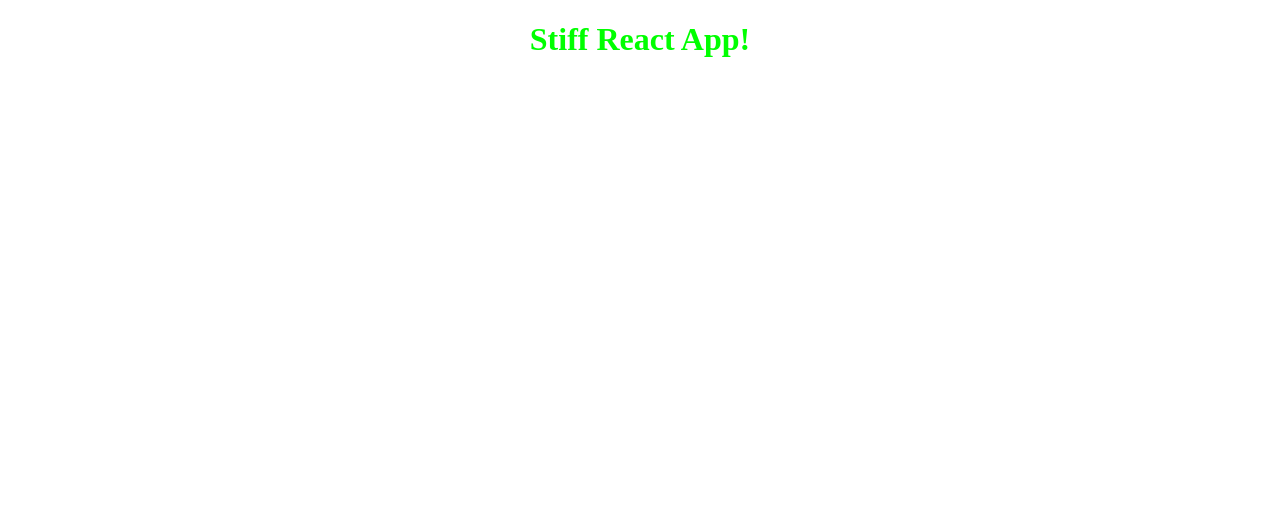
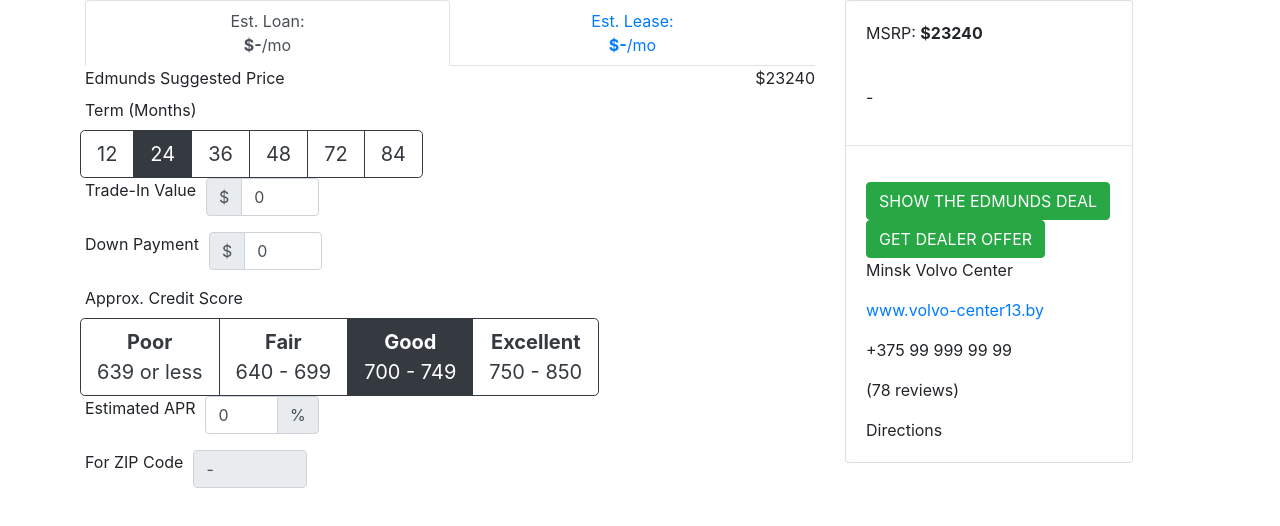
Before and after one commit to stiff-github/calculator, a React app: page / in a window 1280 px wide. Built offline with nearby package versions, Linux system fonts and the light colour scheme.

Commit message:
main code

```diff
--- a/package.json
+++ b/package.json
@@ -23,7 +23,10 @@
     "webpack-dev-server": "^3.10.3"
   },
   "dependencies": {
+    "axios": "^0.19.2",
+    "bootstrap": "^4.4.1",
     "react": "^16.12.0",
+    "react-bootstrap": "^1.0.0-beta.16",
     "react-dom": "^16.12.0"
   }
 }
--- a/src/components/App.js
+++ b/src/components/App.js
@@ -1,15 +1,31 @@
-import React, { Component } from "react";
+import React, { Suspense, useState } from "react";
+import { Container, Row, Col } from 'react-bootstrap';
+import '../styles/App.css';
+import TabsWithLoanLease from './TabsWithLoanLease/TabsWithLoanLease';
+import CardCars from './CardCars/CardCars';
 
-import '../styles/App.css';
+function App(props) {
+  const priceMSRP="23240";
+  const valLoan="555";
+  const dealerName="Minsk Volvo Center"
+  const dealerUrl="www.volvo-center13.by"
+  const dealerPhone="+375 99 999 99 99"
+  const dealerReviews="78"
+  const [value, setValue] = useState('-');
+  const handleChangeTab = val => {
+    setValue(val);
+  }
 
-class App extends Component {
-    render() {
-        return (
-            <div>
-                <h1>Stiff React App!</h1>
-            </div>
-        );
-    }
-}
+    return (
+      <Suspense fallback="loading">
+        <Container>
+          <Row>
+            <Col sm={8}><TabsWithLoanLease priceMSRP={priceMSRP} handleChangeTab={handleChangeTab} /></Col>
+            <Col sm={4}><CardCars priceMSRP={priceMSRP} valLoan={value} dealerName={dealerName} dealerUrl={dealerUrl} dealerPhone={dealerPhone} dealerReviews={dealerReviews} /></Col>
+          </Row>
+        </Container>
+      </Suspense>
+    );
+  }
 
 export default App;
--- /dev/null
+++ b/src/components/CardCars/CardCars.js
@@ -0,0 +1,25 @@
+import React from 'react';
+import { Card, Button } from 'react-bootstrap';
+
+export default function CardCars(props) {
+  return (
+    <Card style={{ width: '18rem' }}>
+      <Card.Body>
+        <Card.Text>MSRP: <b>${props.priceMSRP}</b></Card.Text>
+      </Card.Body>
+      <Card.Body>
+        <Card.Text>{props.valLoan}</Card.Text>
+      </Card.Body>
+      <hr />
+      <Card.Body>
+        <Button variant="success">SHOW THE EDMUNDS DEAL</Button>
+        <Button variant="success">GET DEALER OFFER</Button>
+        <Card.Text>{props.dealerName}</Card.Text>
+        <Card.Text><Card.Link href="#">{props.dealerUrl}</Card.Link></Card.Text>
+        <Card.Text>{props.dealerPhone}</Card.Text>
+        <Card.Text>({props.dealerReviews} reviews)</Card.Text>
+        <Card.Text>Directions</Card.Text>
+      </Card.Body>
+    </Card>
+  );
+}
--- /dev/null
+++ b/src/components/TabsWithLoanLease/FormLease/FormLease.js
@@ -0,0 +1,113 @@
+import React, { useState, useEffect } from 'react';
+import { Form, Col, ToggleButtonGroup,  ToggleButton, InputGroup, FormControl} from 'react-bootstrap';
+
+export default function FormLease(props) {
+  let [value, setValue] = useState([36]);
+  let [value2, setValue2] = useState([1.05]);
+  let [value3, setValue3] = useState([12000]);
+  const handleChange = val => {
+    setValue(val);
+    runLoan();
+  };
+  const handleChange2 = val => {
+    setValue2(val);
+    runLoan();
+  };
+  const handleChangeMiles = val => {
+    setValue3(val);
+    runLoan();
+  };
+  const [tradeIn, setTradeIn] = useState("0");
+  const [dawnPayment, setDawnPayment] = useState("0");
+
+  function runLoan () {
+    let valLease=Math.round((props.priceMSRP-tradeIn-dawnPayment)*value3/10000/value*value2);
+    props.handleChangeLease(valLease);
+  };
+
+  return (
+    <>
+      <Form>
+        <Form.Row>
+          <Col xs="auto">
+            <Form.Label>Edmunds Suggested Price</Form.Label>
+          </Col>
+          <Col className="d-flex justify-content-end">
+            <Form.Label>${props.priceMSRP}</Form.Label>
+          </Col>
+        </Form.Row>
+        <Form.Row>
+          <Col xs="auto">
+            <Form.Label>Term (Months)</Form.Label>
+          </Col>
+        </Form.Row>
+        <Form.Row>
+          <ToggleButtonGroup name="options" value={value} onChange={handleChange} size="lg" onBlur={runLoan} >
+            <ToggleButton variant="outline-dark" value={24}>24</ToggleButton>
+            <ToggleButton variant="outline-dark" value={36}>36</ToggleButton>
+            <ToggleButton variant="outline-dark" value={48}>48</ToggleButton>
+          </ToggleButtonGroup>
+        </Form.Row>
+        <Form.Row>
+          <Col xs="auto">
+            <Form.Label>Annual Miles</Form.Label>
+          </Col>
+        </Form.Row>
+        <Form.Row>
+          <ToggleButtonGroup name="options" value={value3} onChange={handleChangeMiles} size="lg" onBlur={runLoan} >
+            <ToggleButton variant="outline-dark" value={10000}>10000</ToggleButton>
+            <ToggleButton variant="outline-dark" value={12000}>12000</ToggleButton>
+            <ToggleButton variant="outline-dark" value={15000}>15000</ToggleButton>
+          </ToggleButtonGroup>
+        </Form.Row>
+        <Form.Row>
+          <Col xs="auto">
+            <Form.Label>Trade-In Value</Form.Label>
+          </Col>
+          <Col xs="2" className="justify-content-end">
+            <InputGroup className="mb-3" >
+              <InputGroup.Prepend>
+                <InputGroup.Text>$</InputGroup.Text>
+              </InputGroup.Prepend>
+              <FormControl value={tradeIn} onChange={(event) => setTradeIn(event.target.value)} onBlur={runLoan} onKeyPress={event => {
+                if (event.key === 'Enter') {
+                  runLoan()
+                }
+              }} />
+            </InputGroup>
+          </Col>
+        </Form.Row>
+        <Form.Row>
+          <Col xs="auto">
+            <Form.Label>Down Payment</Form.Label>
+          </Col>
+          <Col xs="2" className="justify-content-end">
+            <InputGroup className="mb-3" >
+              <InputGroup.Prepend>
+                <InputGroup.Text>$</InputGroup.Text>
+              </InputGroup.Prepend>
+              <FormControl value={dawnPayment} onChange={(event) => setDawnPayment(event.target.value)} onBlur={runLoan} onKeyPress={event => {
+                if (event.key === 'Enter') {
+                  runLoan()
+                }
+              }} />
+            </InputGroup>
+          </Col>
+        </Form.Row>
+        <Form.Row>
+          <Col xs="auto">
+            <Form.Label>Approx. Credit Score</Form.Label>
+          </Col>
+        </Form.Row>
+        <Form.Row>
+          <ToggleButtonGroup name="options2" value={value2} onChange={handleChange2} size="lg" onBlur={runLoan} >
+            <ToggleButton variant="outline-dark" value={0.95}><b>Poor</b>      <br/>639 or less</ToggleButton>
+            <ToggleButton variant="outline-dark" value={1}><b>Fair</b>      <br/>640 - 699</ToggleButton>
+            <ToggleButton variant="outline-dark" value={1.05}><b>Good</b>      <br/>700 - 749</ToggleButton>
+            <ToggleButton variant="outline-dark" value={1.2}><b>Excellent</b> <br/>750 - 850</ToggleButton>
+          </ToggleButtonGroup>
+        </Form.Row>
+      </Form>
+    </>
+  );
+}
--- /dev/null
+++ b/src/components/TabsWithLoanLease/FormLoan/FormLoan.js
@@ -0,0 +1,134 @@
+import React, { useState, useEffect } from 'react';
+import { Form, Col, ToggleButtonGroup,  ToggleButton, InputGroup, FormControl} from 'react-bootstrap';
+
+export default function FormLoan(props) {
+  let [value, setValue] = useState([24]);
+  let [value2, setValue2] = useState([1.05]);
+  //const handleChange = val => setValue(val);
+  const handleChange = val => {
+    setValue(val);
+    runLoan();
+  };
+  const handleChange2 = val => {
+    setValue2(val);
+    runLoan();
+  };
+  const [tradeIn, setTradeIn] = useState("0");
+  const [dawnPayment, setDawnPayment] = useState("0");
+  const [apr, setApr] = useState("0");
+  const [zip, setZip] = useState("-");
+
+  function runLoan () {
+    /*console.log(props.priceMSRP);
+    console.log(tradeIn);
+    console.log(dawnPayment);
+    console.log(value);
+    console.log(apr);
+    console.log((100+Number(apr))/100);
+    console.log(value2);*/
+    let valLoan=Math.round((props.priceMSRP-tradeIn-dawnPayment)/value*((100+Number(apr))/100)*value2);
+    props.handleChangeLoan(valLoan);
+  };
+
+  return (
+    <>
+      <Form>
+        <Form.Row>
+          <Col xs="auto">
+            <Form.Label>Edmunds Suggested Price</Form.Label>
+          </Col>
+          <Col className="d-flex justify-content-end">
+            <Form.Label>${props.priceMSRP}</Form.Label>
+          </Col>
+        </Form.Row>
+        <Form.Row>
+          <Col xs="auto">
+            <Form.Label>Term (Months)</Form.Label>
+          </Col>
+        </Form.Row>
+        <Form.Row>
+          <ToggleButtonGroup name="options" value={value} onChange={handleChange} size="lg" onBlur={runLoan} >
+            <ToggleButton variant="outline-dark" value={12}>12</ToggleButton>
+            <ToggleButton variant="outline-dark" value={24}>24</ToggleButton>
+            <ToggleButton variant="outline-dark" value={36}>36</ToggleButton>
+            <ToggleButton variant="outline-dark" value={48}>48</ToggleButton>
+            <ToggleButton variant="outline-dark" value={72}>72</ToggleButton>
+            <ToggleButton variant="outline-dark" value={84}>84</ToggleButton>
+          </ToggleButtonGroup>
+        </Form.Row>
+        <Form.Row>
+          <Col xs="auto">
+            <Form.Label>Trade-In Value</Form.Label>
+          </Col>
+          <Col xs="2" className="justify-content-end">
+            <InputGroup className="mb-3" >
+              <InputGroup.Prepend>
+                <InputGroup.Text>$</InputGroup.Text>
+              </InputGroup.Prepend>
+              <FormControl value={tradeIn} onChange={(event) => setTradeIn(event.target.value)} onBlur={runLoan} onKeyPress={event => {
+                if (event.key === 'Enter') {
+                  runLoan()
+                }
+              }} />
+            </InputGroup>
+          </Col>
+        </Form.Row>
+        <Form.Row>
+          <Col xs="auto">
+            <Form.Label>Down Payment</Form.Label>
+          </Col>
+          <Col xs="2" className="justify-content-end">
+            <InputGroup className="mb-3" >
+              <InputGroup.Prepend>
+                <InputGroup.Text>$</InputGroup.Text>
+              </InputGroup.Prepend>
+              <FormControl value={dawnPayment} onChange={(event) => setDawnPayment(event.target.value)} onBlur={runLoan} onKeyPress={event => {
+                if (event.key === 'Enter') {
+                  runLoan()
+                }
+              }} />
+            </InputGroup>
+          </Col>
+        </Form.Row>
+        <Form.Row>
+          <Col xs="auto">
+            <Form.Label>Approx. Credit Score</Form.Label>
+          </Col>
+        </Form.Row>
+        <Form.Row>
+          <ToggleButtonGroup name="options2" value={value2} onChange={handleChange2} size="lg" onBlur={runLoan} >
+            <ToggleButton variant="outline-dark" value={0.95}><b>Poor</b>      <br/>639 or less</ToggleButton>
+            <ToggleButton variant="outline-dark" value={1}><b>Fair</b>      <br/>640 - 699</ToggleButton>
+            <ToggleButton variant="outline-dark" value={1.05}><b>Good</b>      <br/>700 - 749</ToggleButton>
+            <ToggleButton variant="outline-dark" value={1.2}><b>Excellent</b> <br/>750 - 850</ToggleButton>
+          </ToggleButtonGroup>
+        </Form.Row>
+        <Form.Row>
+          <Col xs="auto">
+            <Form.Label>Estimated APR</Form.Label>
+          </Col>
+          <Col xs="2" className="justify-content-end">
+            <InputGroup className="mb-3" >
+              <FormControl value={apr} onChange={(event) => setApr(event.target.value)} onBlur={runLoan} onKeyPress={event => {
+                if (event.key === 'Enter') {
+                  runLoan()
+                }
+              }} />
+              <InputGroup.Append>
+                <InputGroup.Text>%</InputGroup.Text>
+              </InputGroup.Append>
+            </InputGroup>
+          </Col>
+        </Form.Row>
+        <Form.Row>
+          <Col xs="auto">
+            <Form.Label>For ZIP Code</Form.Label>
+          </Col>
+          <Col xs="2" className="justify-content-end">
+            <FormControl value={zip} readOnly />
+          </Col>
+        </Form.Row>
+      </Form>
+    </>
+  );
+}
--- /dev/null
+++ b/src/components/TabsWithLoanLease/TabsWithLoanLease.js
@@ -0,0 +1,29 @@
+import React, { useState } from 'react';
+import { Tabs, Tab } from 'react-bootstrap';
+import FormLoan from './FormLoan/FormLoan';
+import FormLease from './FormLease/FormLease';
+
+export default function TabswithLoanLease(props) {
+  const [value, setValue] = useState('-');
+  const [value2, setValue2] = useState('-');
+  const handleChangeLoan = val => {
+    setValue(val);
+    let valCard="Est. Loan Payment $"+String(JSON.stringify(value))+"/mo";
+    props.handleChangeTab(valCard);
+  }
+  const handleChangeLease = val => {
+    setValue2(val);
+    let valCard="Est. Lease Payment $"+String(JSON.stringify(value2))+"/mo";
+    props.handleChangeTab(valCard);
+  }
+  return (
+    <Tabs defaultActiveKey="keyLoan" id="uncontrolled-tab-example" justify>
+      <Tab eventKey="keyLoan" title={<span>Est. Loan:<br/><b>${value}</b>/mo</span>}>
+        <FormLoan priceMSRP={props.priceMSRP} handleChangeLoan={handleChangeLoan} />
+      </Tab>
+      <Tab eventKey="keyLease" title={<span>Est. Lease:<br/><b>${value2}</b>/mo</span>}>
+        <FormLease priceMSRP={props.priceMSRP} handleChangeLease={handleChangeLease} />
+      </Tab>
+    </Tabs>
+  );
+}
--- a/src/index.html
+++ b/src/index.html
@@ -3,6 +3,12 @@
 
 <head>
     <meta charset="UTF-8">
+    <link
+        rel="stylesheet"
+        href="https://maxcdn.bootstrapcdn.com/bootstrap/4.3.1/css/bootstrap.min.css"
+        integrity="sha384-ggOyR0iXCbMQv3Xipma34MD+dH/1fQ784/j6cY/iJTQUOhcWr7x9JvoRxT2MZw1T"
+        crossorigin="anonymous"
+    />
     <meta name="viewport" content="width=device-width, initial-scale=1.0">
     <meta http-equiv="X-UA-Compatible" content="ie=edge">
     <title>React calculator Stiff</title>
```
Also changed, not shown: 1 other file.
